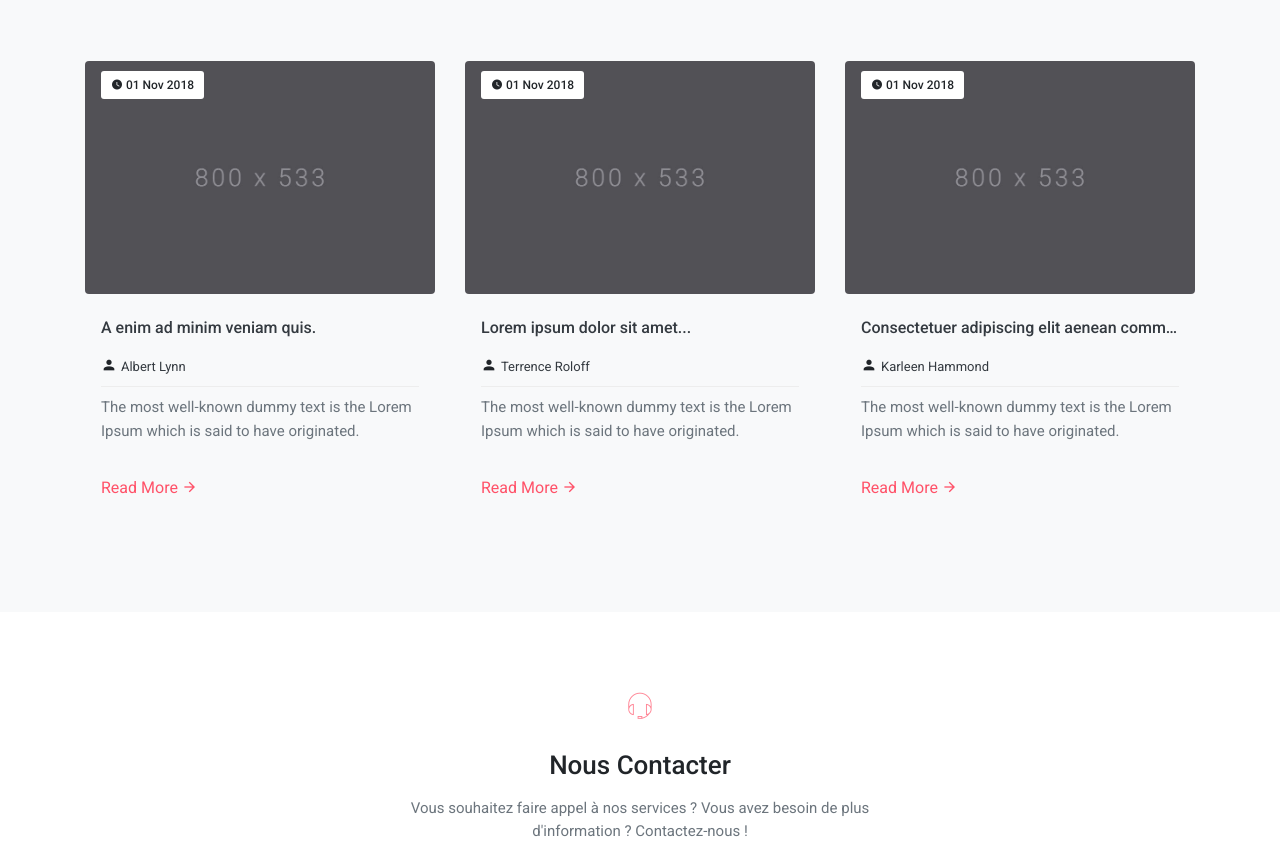
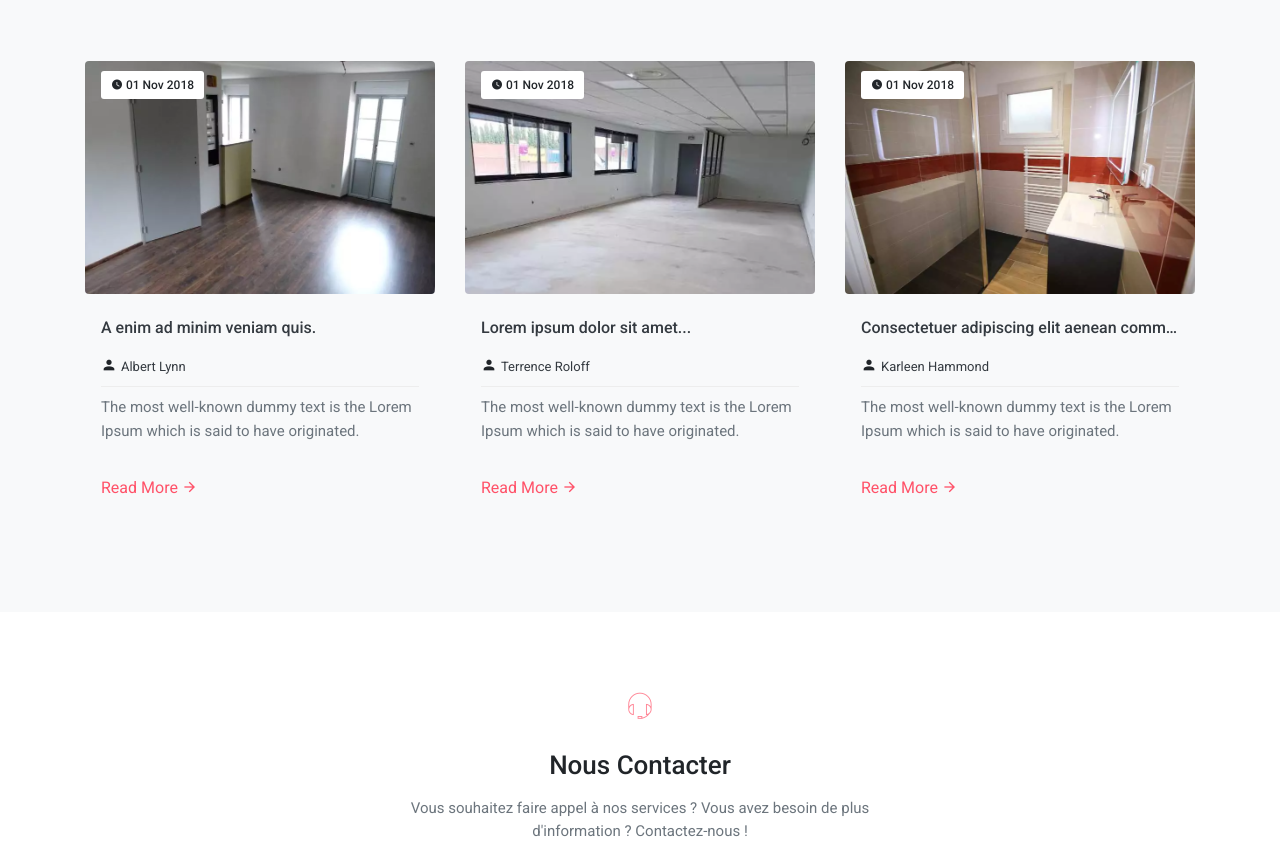
Before and after one commit to d3vpasha/demo, a plain HTML site: page index.html in a window 1280 px wide. Shown: the part 6486-7344 px from the top of the page. Drawn offline with Linux system fonts and the light colour scheme.

Commit message:
Add own images in portfolio.

```diff
--- a/index.html
+++ b/index.html
@@ -574,7 +574,7 @@
                 <div class="row mt-5">
                      <div class="col-lg-4">
                         <div class="blog-box">
-                            <img src="images/blog/blog-1.jpg" alt="" class="img-fluid mx-auto d-block rounded">
+                            <img src="images/blog/renovation_appart.jpg" alt="" class="img-fluid mx-auto d-block rounded">
                             <div class="blog-info p-3">
                                 <a href="#">
                                     <h3 class="pt-2 text-dark"> A enim ad minim veniam quis. </h3>
@@ -596,7 +596,7 @@
 
                     <div class="col-lg-4">
                         <div class="blog-box">
-                            <img src="images/blog/blog-5.jpg" alt="" class="img-fluid mx-auto d-block rounded">
+                            <img src="images/blog/pose_pvc.jpg" alt="" class="img-fluid mx-auto d-block rounded">
                             <div class="blog-info p-3">
                                 <a href="#">
                                     <h3 class="pt-2 text-dark"> Lorem ipsum dolor sit amet...  </h3>
@@ -618,7 +618,7 @@
 
                     <div class="col-lg-4">
                         <div class="blog-box">
-                            <img src="images/blog/blog-3.jpg" alt="" class="img-fluid mx-auto d-block rounded">
+                            <img src="images/blog/trans_sdb.jpg" alt="" class="img-fluid mx-auto d-block rounded">
                             <div class="blog-info p-3">
                                 <a href="#">
                                     <h3 class="pt-2 text-dark"> Consectetuer adipiscing elit aenean commodo...  </h3>
```
Also changed, not shown: images/blog/blog-1.jpg (deleted), images/blog/blog-3.jpg (deleted), images/blog/blog-5.jpg (deleted), images/blog/pose_pvc.jpg (added), images/blog/renovation_appart.jpg (added), images/blog/trans_sdb.jpg (added).
